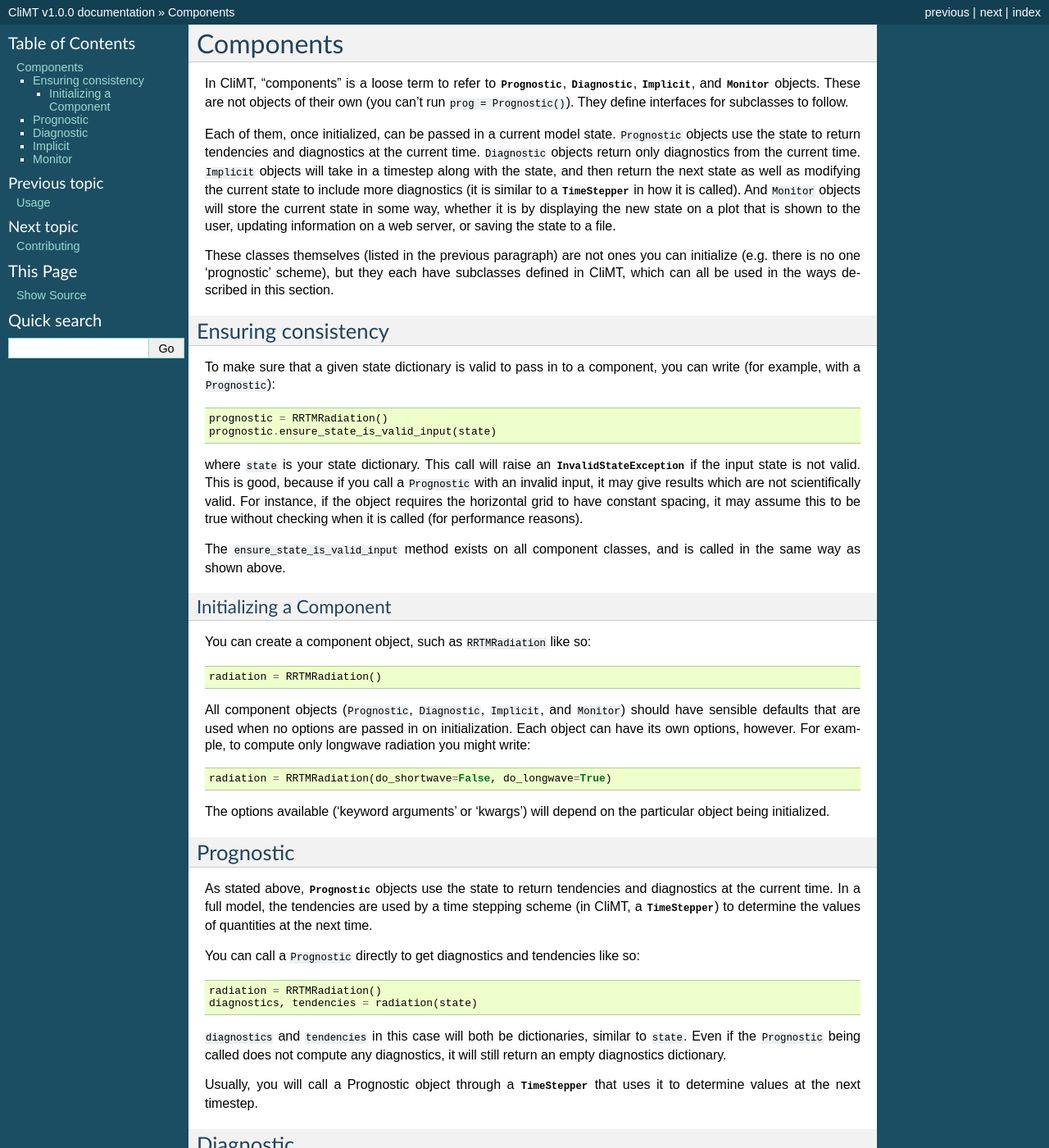
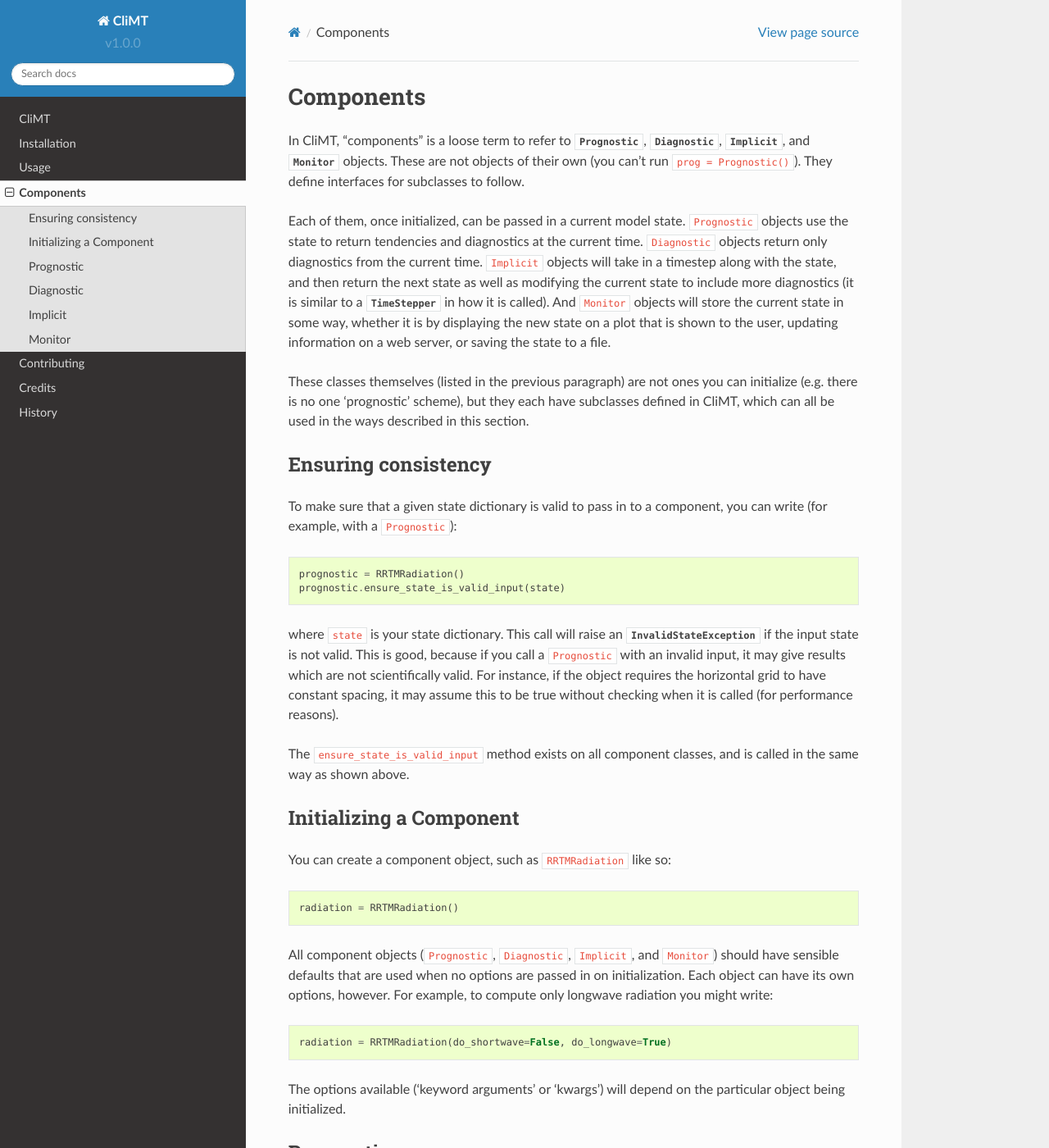
Before and after one commit to CliMT/climt, a Sphinx documentation site: the page built from docs/components.rst, in a window 1280 px wide and 1400 px high. Shown: the whole window at 82% size. Built offline with Sphinx 7.4.7 and the Read the Docs theme 2.0.0, drawn with Linux system fonts in a browser that asks for light colours; some of the changed text lies outside the part shown.

Commit message:
Updated docs theme to readthedocs
* also corrected a header type in components documentation

```diff
--- a/docs/components.rst
+++ b/docs/components.rst
@@ -44,7 +44,7 @@
 is called in the same way as shown above.
 
 Initializing a Component
-~~~~~~~~~~~~~~~~~~~~~~~~
+------------------------
 
 You can create a component object, such as ``RRTMRadiation`` like so:
 
--- a/docs/conf.py
+++ b/docs/conf.py
@@ -16,6 +16,7 @@
 import sys
 import os
 
+# otherwise, readthedocs.org uses their theme by default, so no need to specify it
 # If extensions (or modules to document with autodoc) are in another
 # directory, add these directories to sys.path here. If the directory is
 # relative to the documentation root, use os.path.abspath to make it
@@ -112,6 +113,14 @@
 # The theme to use for HTML and HTML Help pages.  See the documentation for
 # a list of builtin themes.
 html_theme = 'default'
+
+# on_rtd is whether we are on readthedocs.org, this line of code grabbed from docs.readthedocs.org
+on_rtd = os.environ.get('READTHEDOCS', None) == 'True'
+
+if not on_rtd:  # only import and set the theme if we're building docs locally
+    import sphinx_rtd_theme
+    html_theme = 'sphinx_rtd_theme'
+    html_theme_path = [sphinx_rtd_theme.get_html_theme_path()]
 
 # Theme options are theme-specific and customize the look and feel of a
 # theme further.  For a list of options available for each theme, see the
```
